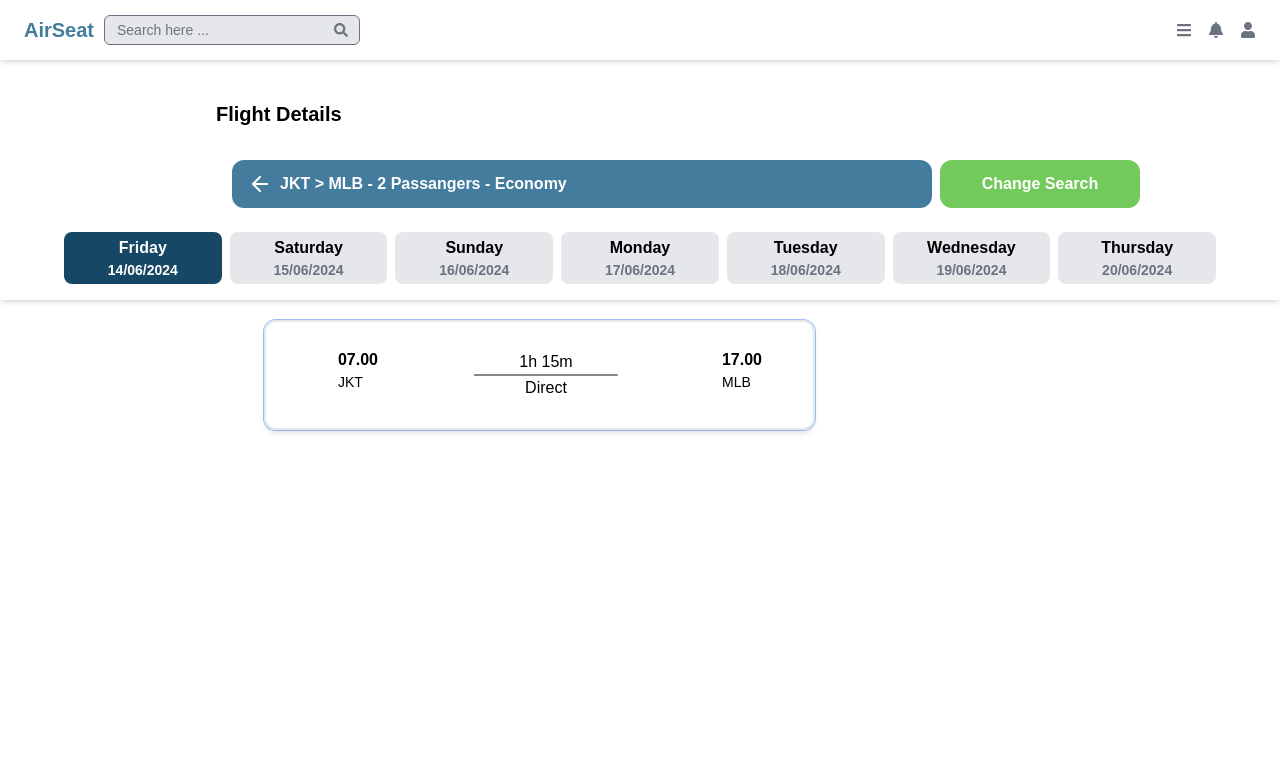
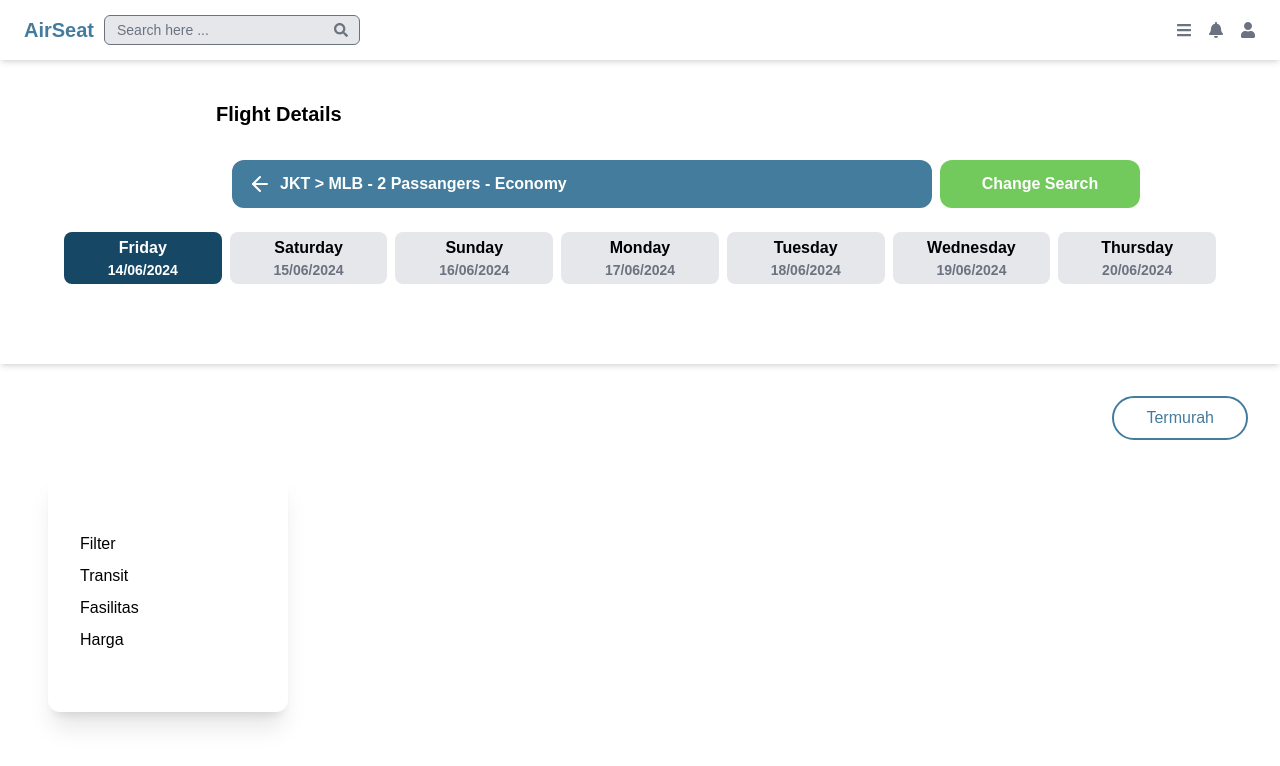
Before and after one commit to bananabyte-id/Tiketku, a React (Create React App) app: page /search in a window 1280 px wide. Shown: the top 766 px of the page. Built offline with nearby package versions, Linux system fonts and the light colour scheme.

Commit message:
Fix a few components

```diff
--- a/src/components/FlightResults.js
+++ b/src/components/FlightResults.js
@@ -46,7 +46,6 @@ const FlightResults = () => {
       flight: "Jet Air-Business",
       flightNumber: "JT-205",
     },
-
   ];
 
   const handleCardClick = (order) => {
@@ -55,56 +54,79 @@ const FlightResults = () => {
   };
 
   return (
-    <>
-      <div className="container mx-auto px-[15.5rem]">
-        <div className="grid grid-cols-12 gap-5 mt-5">
-          <div className="col-span-9 justify-end">
-            {" "}
-            <div className="mb-3">
-              <div className="ms-0">
-                {flightdetails
-                  .filter((order) => order.month === "January")
-                  .map((order) => (
-                    <div
-                      key={order.id}
-                      className={`mx-4 mb-2 ring-1 shadow-md rounded-xl px-4 py-3 cursor-pointer border-2 ${
-                        selectedOrderId === order.id ? "border-customBlue2" : ""
-                      }`}
-                      onClick={() => handleCardClick(order)}
-                    >
-
-                      <div className="grid grid-cols-12 my-4 gap-12 place-content-between justify-between">
-                        <div className="col-span-4 flex items-start justify-center">
-                          <span className="ms-2 -mt-[2px]">
-                            <h5 className="font-bold ">
-                              {order.departureTime.split(" - ")[0]}
-                            </h5>
-                            <p className="text-sm">{order.departureAirportId}</p>
-                          </span>
-                        </div>
-                        <div className="col-span-4 flex flex-col items-center justify-center">
-                          <span>{order.totalTime}</span>
-                          <img src={LongArrowIcon} alt="" />
-                          <span>Direct</span>
-                        </div>
-
-                        <div className="col-span-4 flex items-start justify-center">
-                          <span className="ms-2 -mt-[2px]">
-                            <h5 className="font-bold ">
-                              {order.arrivalTime.split(" - ")[0]}
-                            </h5>
-                            <p className="text-sm">{order.arrivalAirportId}</p>
-                          </span>
-                        </div>
-                      </div>
-                    </div>
-                  ))}
-              </div>
+    <div className="grid p-8 space-y-4">
+      <button
+        type="button"
+        className="border-2 border-customBlue2 text-customBlue2 px-8 py-2 rounded-full justify-self-end"
+      >
+        Termurah
+      </button>
+      <div className="flex">
+        <div className="p-4">
+          <div className="grid p-8 bg-background shadow-xl rounded-xl aspect-square w-60">
+            <div className="self-center space-y-2">
+              <div>Filter</div>
+              <div>Transit</div>
+              <div>Fasilitas</div>
+              <div>Harga</div>
             </div>
           </div>
         </div>
+        <div className="p-4">
+          {/* Tickets */}
+        </div>
       </div>
-    </>
+    </div>
+    // <>
+    //   <div className="container mx-auto px-[15.5rem]">
+    //     <div className="grid grid-cols-12 gap-5 mt-5">
+    //       <div className="col-span-9 justify-end">
+    //         {" "}
+    //         <div className="mb-3">
+    //           <div className="ms-0">
+    //             {flightdetails
+    //               .filter((order) => order.month === "January")
+    //               .map((order) => (
+    //                 <div
+    //                   key={order.id}
+    //                   className={`mx-4 mb-2 ring-1 shadow-md rounded-xl px-4 py-3 cursor-pointer border-2 ${
+    //                     selectedOrderId === order.id ? "border-customBlue2" : ""
+    //                   }`}
+    //                   onClick={() => handleCardClick(order)}
+    //                 >
+
+    //                   <div className="grid grid-cols-12 my-4 gap-12 place-content-between justify-between">
+    //                     <div className="col-span-4 flex items-start justify-center">
+    //                       <span className="ms-2 -mt-[2px]">
+    //                         <h5 className="font-bold ">
+    //                           {order.departureTime.split(" - ")[0]}
+    //                         </h5>
+    //                         <p className="text-sm">{order.departureAirportId}</p>
+    //                       </span>
+    //                     </div>
+    //                     <div className="col-span-4 flex flex-col items-center justify-center">
+    //                       <span>{order.totalTime}</span>
+    //                       <img src={LongArrowIcon} alt="" />
+    //                       <span>Direct</span>
+    //                     </div>
+
+    //                     <div className="col-span-4 flex items-start justify-center">
+    //                       <span className="ms-2 -mt-[2px]">
+    //                         <h5 className="font-bold ">
+    //                           {order.arrivalTime.split(" - ")[0]}
+    //                         </h5>
+    //                         <p className="text-sm">{order.arrivalAirportId}</p>
+    //                       </span>
+    //                     </div>
+    //                   </div>
+    //                 </div>
+    //               ))}
+    //           </div>
+    //         </div>
+    //       </div>
+    //     </div>
+    //   </div>
+    // </>
   );
 };
 
--- a/src/components/FlightSelection.js
+++ b/src/components/FlightSelection.js
@@ -33,7 +33,7 @@ const FlightSelection = () => {
 
   return (
     <>
-      <div className="p-10 shadow-md h-60">
+      <div className="p-10 shadow-md">
         <h2 className="font-bold text-xl text-left md:ml-24 lg:ml-32 xl:ml-44">
           Flight Details
         </h2>
@@ -43,7 +43,7 @@ const FlightSelection = () => {
             className="flex items-center bg-customBlue2 text-white px-4 py-3 rounded-xl w-full md:w-7/12 ml-2 md:ml-28 lg:ml-36 xl:ml-48 mt-8 font-semibold hover:bg-customBlue1"
           >
             <FiArrowLeft size={24} className="mr-2" />
-            JKT > MLB - 2 Passangers - Economy
+            JKT {">"} MLB - 2 Passangers - Economy
           </Link>
           <Link
             to={"/"}
--- a/src/components/Home.js
+++ b/src/components/Home.js
@@ -118,7 +118,7 @@ const Home = () => {
           Choose a special flight schedule at{" "}
           <span className="text-customBlue2">AirSeat!</span>
         </h2>
-        <div className="grid grid-cols-2 gap-4">
+        <div className="grid grid-cols-2 gap-4 items-center">
           <div>
             <label className="block text-gray-700">From</label>
             <input
@@ -129,6 +129,7 @@ const Home = () => {
               className="w-full border border-gray-300 rounded py-2 px-4 cursor-pointer"
             />
           </div>
+
           <div>
             <label className="block text-gray-700">To</label>
             <input
@@ -139,14 +140,26 @@ const Home = () => {
               className="w-full border border-gray-300 rounded py-2 px-4 cursor-pointer"
             />
           </div>
-          <div className="col-span-2 flex items-center space-x-4">
+
+          <div></div>
+          <div className="flex w-full space-x-4 items-center">
+            <label>Round-Trip</label>
+            <input
+              type="checkbox"
+              className="toggle-checkbox"
+              id="returnToggle"
+              onChange={toggleReturnDate}
+            />
+            <label htmlFor="returnToggle" className="toggle-label"></label>
+          </div>
+
           <div className="flex-grow">
             <label className="block text-gray-700">Date</label>
             <input
               type="date"
               defaultValue={today}
               min={today}
-                className="w-1/2 border border-gray-300 rounded py-2 px-4"
+              className="w-full border border-gray-300 rounded py-2 px-4"
             />
           </div>
 
@@ -155,23 +168,14 @@ const Home = () => {
             <input
               type="date"
               disabled={!showReturnDate}
-                className={`w-1/2 border rounded py-2 px-4 ${
+              className={`w-full border rounded py-2 px-4 ${
                 showReturnDate
                   ? "border-gray-300 bg-white"
                   : "border-gray-300 bg-gray-200 cursor-not-allowed"
               }`}
             />
           </div>
-            <div className="flex items-end">
-              <input
-                type="checkbox"
-                className="toggle-checkbox"
-                id="returnToggle"
-                onChange={toggleReturnDate}
-              />
-              <label htmlFor="returnToggle" className="toggle-label"></label>
-            </div>
-          </div>
+
           <div>
             <label className="block text-gray-700">Passengers</label>
             <input
@@ -185,6 +189,7 @@ const Home = () => {
               className="w-full border border-gray-300 rounded py-2 px-4 cursor-pointer"
             />
           </div>
+
           <div>
             <label className="block text-gray-700">Seat Class</label>
             <input
@@ -282,23 +287,17 @@ const Home = () => {
               {Object.keys(seatClassPrices).map((cls) => (
                 <div
                   key={cls}
-                  className={`flex justify-between items-center p-2 border rounded cursor-pointer hover:bg-customBlue2 ${
-                    tempSeatClass === cls ? "bg-customBlue2 text-white" : ""
+                  className={`flex justify-between items-center p-2 border rounded cursor-pointer hover:bg-gray-200 ${
+                    tempSeatClass === cls ? "bg-customBlue2 text-white hover:text-black" : ""
                   }`}
                   onClick={() => setTempSeatClass(cls)}
                 >
                   <div>
                     <h4
-                      className={`text-black ${
-                        tempSeatClass === cls ? "text-white" : ""
-                      }`}
                     >
                       {cls}
                     </h4>
                     <p
-                      className={`text-sm text-customBlue2 ${
-                        tempSeatClass === cls ? "text-white" : ""
-                      }`}
                     >
                       {seatClassPrices[cls]}
                     </p>
```
Lines whose indentation alone changed are shown as unchanged.
